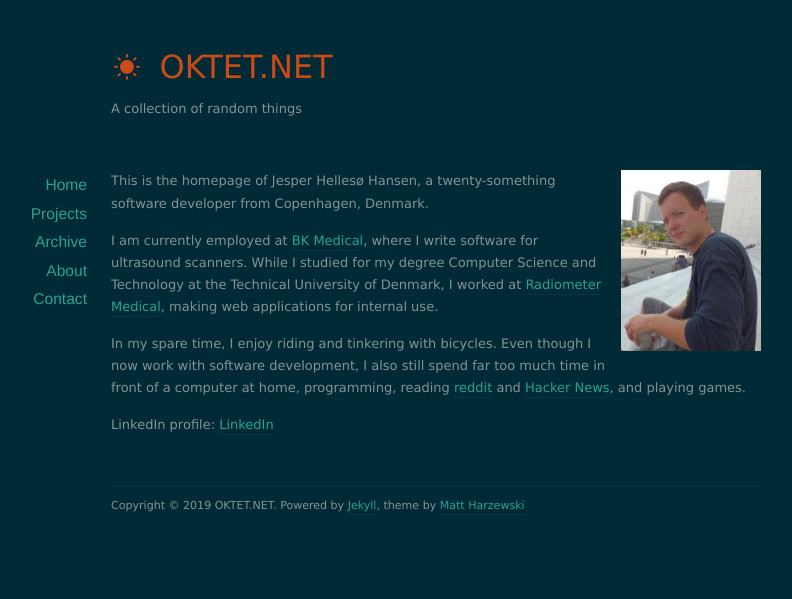
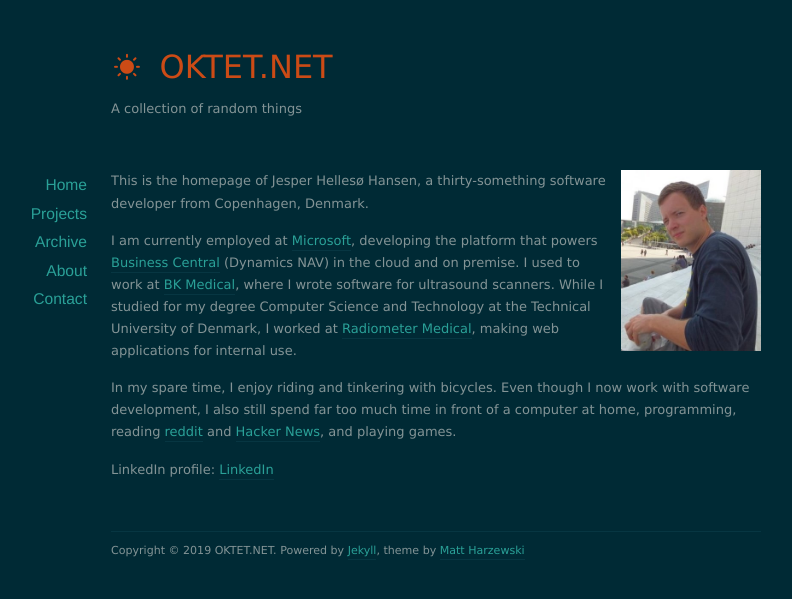
Before and after one commit to jesperhh/jesperhh.github.io, a Jekyll site: the page built from about/index.markdown, in a window 1280 px wide. Shown: the top 599 px of the page, without its empty margins (204-996 px from the left). Built offline with Jekyll 4.4.1, drawn with Linux system fonts in a browser that asks for light colours; nearby versions of some CDN libraries; comment, search, counter and statistics services are not loaded.

Commit message:
Update about page

```diff
--- a/about/index.markdown
+++ b/about/index.markdown
@@ -4,14 +4,16 @@ title: About
 ---
 
 <img src="/images/jesper.jpg" class="right" style="width:140px" />
-This is the homepage of Jesper Hellesø Hansen, a twenty-something software developer from Copenhagen, Denmark.
+This is the homepage of Jesper Hellesø Hansen, a thirty-something software developer from Copenhagen, Denmark.
 
-I am currently employed at [BK Medical][], where I write software for ultrasound scanners. While I studied for my degree Computer Science and Technology at the Technical University of Denmark, I worked at [Radiometer Medical][], making web applications for internal use.
+I am currently employed at [Microsoft][], developing the platform that powers [Business Central][] (Dynamics NAV) in the cloud and on premise. I used to work at [BK Medical][], where I wrote software for ultrasound scanners. While I studied for my degree Computer Science and Technology at the Technical University of Denmark, I worked at [Radiometer Medical][], making web applications for internal use.
 
 In my spare time, I enjoy riding and tinkering with bicycles. Even though I now work with software development, I also still spend far too much time in front of a computer at home,  programming, reading [reddit][] and [Hacker News][], and playing games.
 
 LinkedIn profile: [LinkedIn][]
 
+[Microsoft]: http://www.microsoft.com/
+[Business Central]: https://dynamics.microsoft.com/en-us/business-central/overview/
 [BK Medical]: http://www.bkmed.com/
 [Radiometer Medical]: http://www.radiometer.dk/
 [reddit]: http://reddit.com
```
